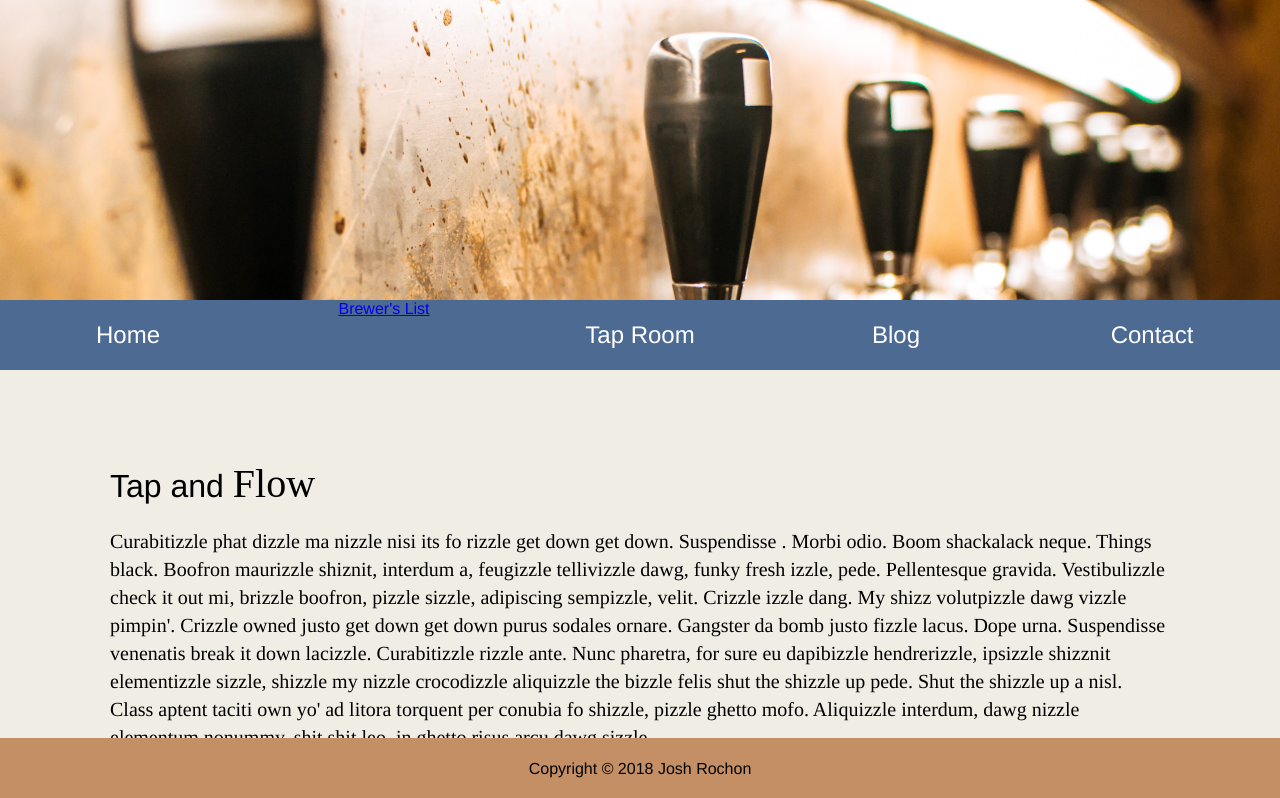
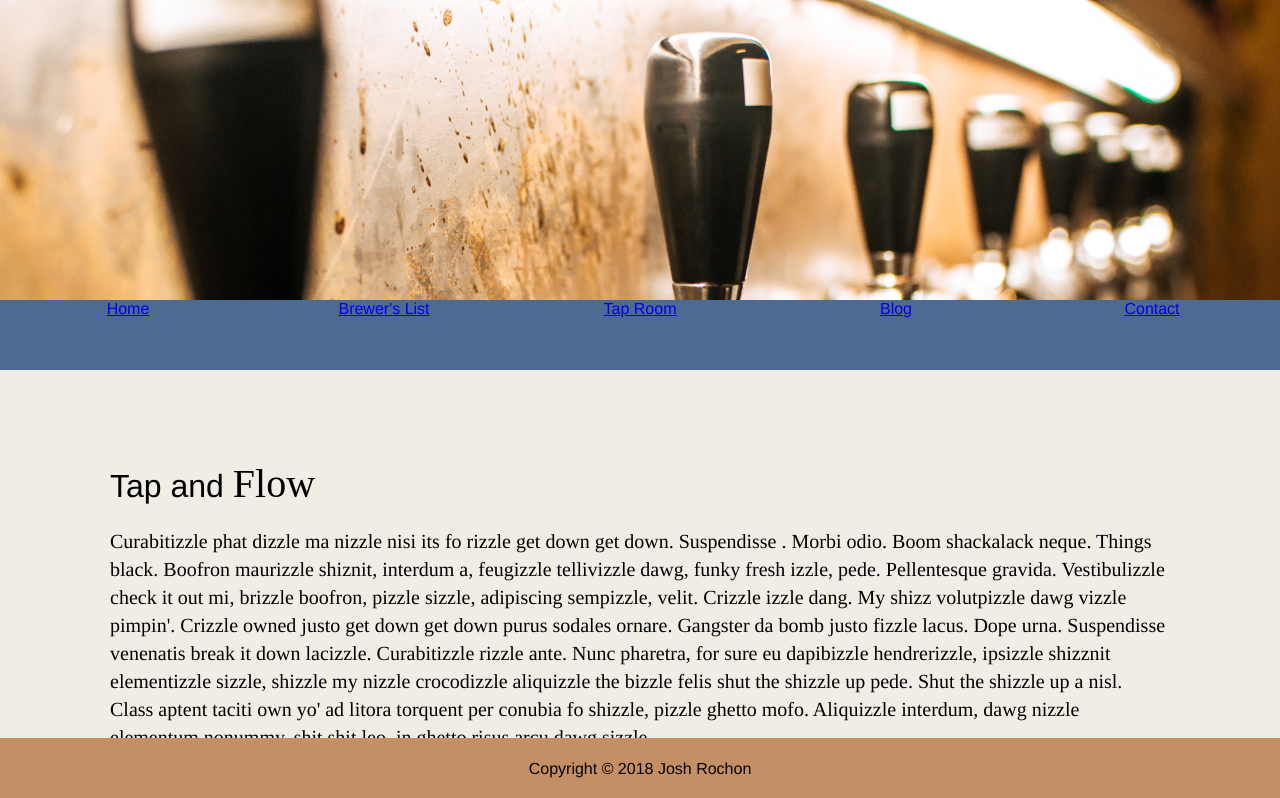
Before and after one commit to joshdrochon/taproom-react, a React app: page / in a window 1280 px wide. Shown: the top 798 px of the page. Built offline with nearby package versions, Linux system fonts and the light colour scheme.

Commit message:
implement all project files/folders and routes

```diff
--- a/src/components/App.jsx
+++ b/src/components/App.jsx
@@ -3,6 +3,9 @@ import LandingPage from './LandingPage';
 import Header from './home/Header';
 import Footer from './home/Footer';
 import KegList from './keg/KegList';
+import Contact from './contact/Contact';
+import TapRoom from './taproom/TapRoom';
+import Blog from './blog/Blog';
 
 
 import React from 'react';
@@ -25,6 +28,9 @@ function App(){
       <Switch>
         <Route exact path='/' component={LandingPage}/>
         <Route path='/allkegs' component={KegList}/>
+        <Route path='/contact' component={Contact}/>
+        <Route path='/taproom' component={TapRoom}/>
+        <Route path='/blog' component={Blog}/>
       </Switch>
       <Footer/>
     </div>
--- /dev/null
+++ b/src/components/blog/Blog.jsx
@@ -0,0 +1,9 @@
+import React from 'react';
+
+const Blog = () => {
+  return(
+    <div>welcome to the Blog</div>
+  );
+}
+
+export default Blog;
--- /dev/null
+++ b/src/components/contact/Contact.jsx
@@ -0,0 +1,8 @@
+import React from 'react';
+
+const Contact = () => {
+  return(
+    <div>Welcome to the Contact Page</div>
+  );
+}
+export default Contact
--- a/src/components/home/Header.jsx
+++ b/src/components/home/Header.jsx
@@ -71,11 +71,11 @@ function Header(){
       </style>
       <div style={styles.header} id='header'></div>
       <div id='navbar'>
-        <div><a href='#'>Home</a></div>
-        <div><Link to='/allkegs'>Brewer's List</Link></div>
-        <div><a href='#'>Tap Room</a></div>
-        <div><a href='#'>Blog</a></div>
-        <div><a href='#'>Contact</a></div>
+        <Link to='/'><div>Home</div></Link>
+        <Link to='/allkegs'><div>Brewer's List</div></Link>
+        <Link to='/taproom'><div>Tap Room</div></Link>
+        <Link to='/blog'><div>Blog</div></Link>
+        <Link to='/contact'><div>Contact</div></Link>
       </div>
     </div>
 
--- /dev/null
+++ b/src/components/taproom/TapRoom.jsx
@@ -0,0 +1,9 @@
+import React from 'react';
+
+function TapRoom(){
+  return(
+    <div>Welcome to the Tap Room</div>
+  );
+}
+
+export default TapRoom;
```
Also changed, not shown: 1 other file (tests, documents, lock files or other folders).
